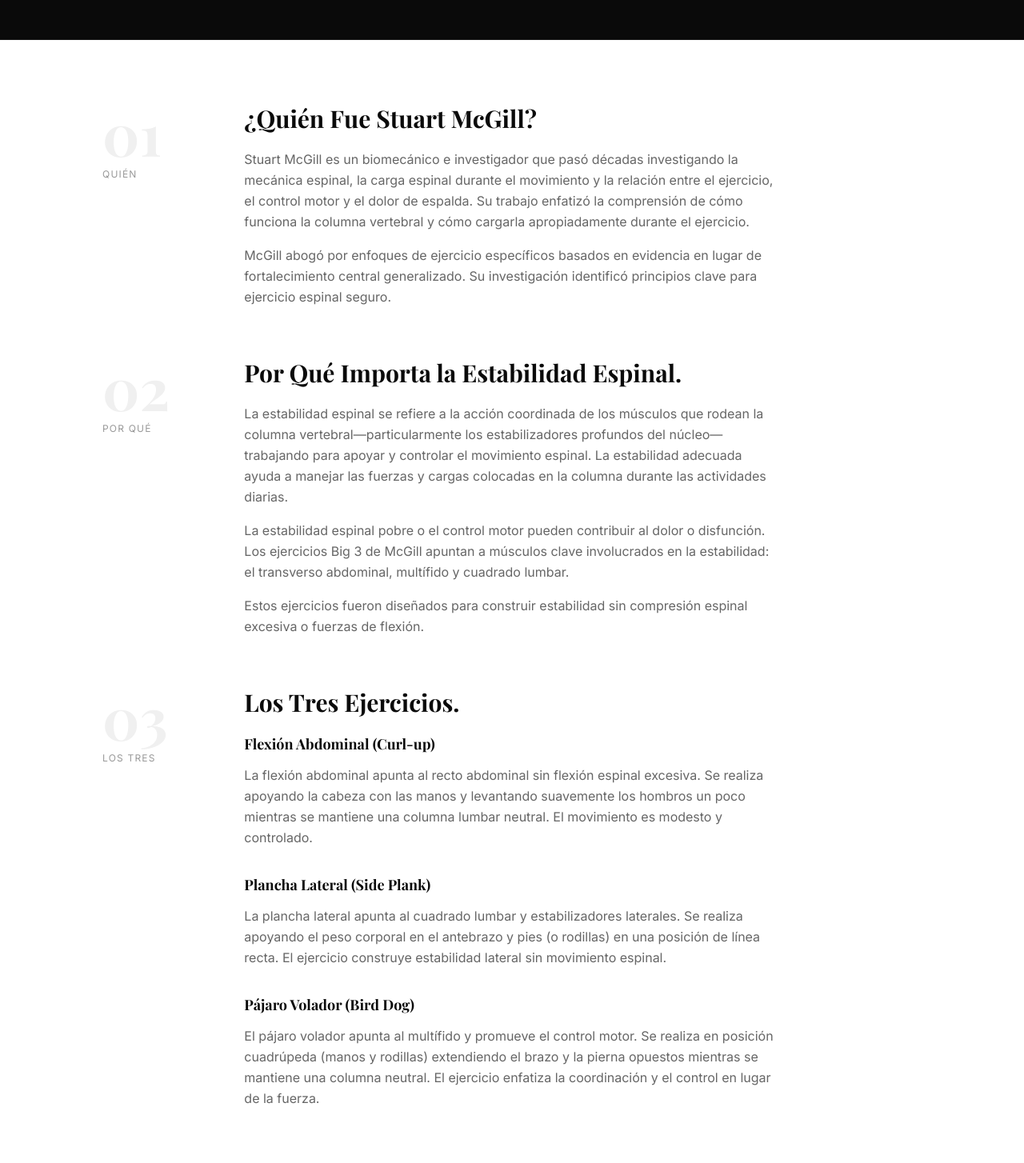
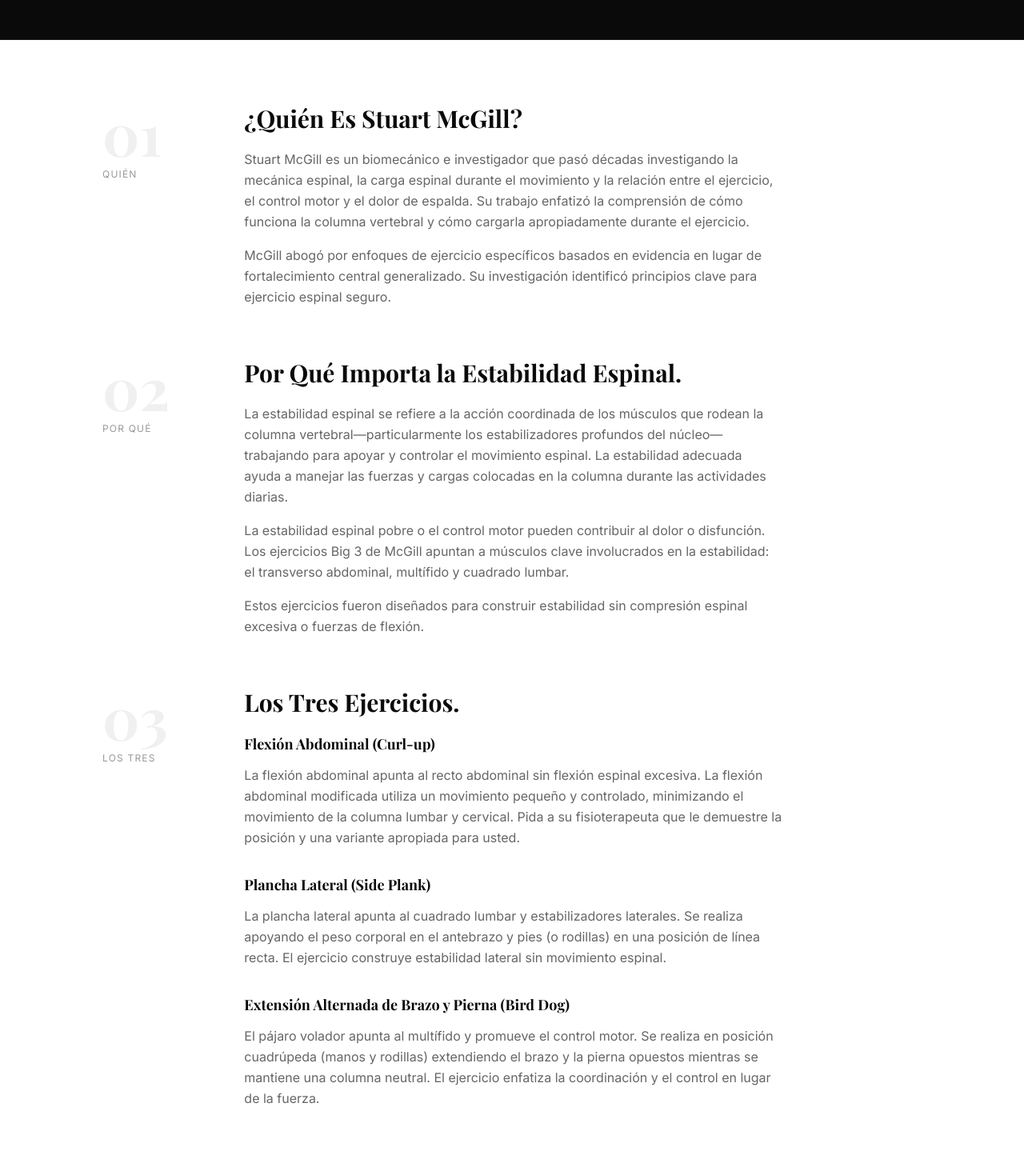
Before and after one commit to SimonDardashti/drdardashti-website, a Next.js app: page /es/ejercicios-mcgill-big-3 in a window 1280 px wide. Shown: the part 500-1954 px from the top of the page at 80% size. Built offline with nearby package versions, Linux system fonts and the light colour scheme; a web font is replaced by a local one.

Commit message:
Correct approved evergreen clinical consistency

```diff
--- a/app/es/ejercicios-mcgill-big-3/page.tsx
+++ b/app/es/ejercicios-mcgill-big-3/page.tsx
@@ -52,7 +52,7 @@ const faqSchema = {
   mainEntity: [
     {
       "@type": "Question",
-      name: "¿Quién fue Stuart McGill?",
+      name: "¿Quién es Stuart McGill?",
       acceptedAnswer: {
         "@type": "Answer",
         text: "Stuart McGill es un biomecánico e investigador que pasó décadas estudiando la mecánica espinal y las relaciones entre el ejercicio, la carga espinal y el dolor. Su investigación enfatizó la importancia de la estabilidad espinal y el control motor para manejar el dolor de espalda.",
@@ -159,7 +159,7 @@ export default function EjerciciosMcGillPage() {
             </div>
             <div className="md:col-span-10">
               <h2 className="text-2xl md:text-3xl font-bold text-[#0a0a0a] mb-5" style={{ fontFamily: "var(--font-playfair), Georgia, serif" }}>
-                ¿Quién Fue Stuart McGill?
+                ¿Quién Es Stuart McGill?
               </h2>
               <p className="text-[#666] text-base leading-relaxed mb-4 max-w-2xl">
                 Stuart McGill es un biomecánico e investigador que pasó décadas investigando la mecánica espinal, la carga espinal durante el movimiento y la relación entre el ejercicio, el control motor y el dolor de espalda. Su trabajo enfatizó la comprensión de cómo funciona la columna vertebral y cómo cargarla apropiadamente durante el ejercicio.
@@ -206,7 +206,7 @@ export default function EjerciciosMcGillPage() {
               <div className="mb-8">
                 <h3 className="text-lg font-bold text-[#0a0a0a] mb-3">Flexión Abdominal (Curl-up)</h3>
                 <p className="text-[#666] text-base leading-relaxed mb-3 max-w-2xl">
-                  La flexión abdominal apunta al recto abdominal sin flexión espinal excesiva. Se realiza apoyando la cabeza con las manos y levantando suavemente los hombros un poco mientras se mantiene una columna lumbar neutral. El movimiento es modesto y controlado.
+                  La flexión abdominal apunta al recto abdominal sin flexión espinal excesiva. La flexión abdominal modificada utiliza un movimiento pequeño y controlado, minimizando el movimiento de la columna lumbar y cervical. Pida a su fisioterapeuta que le demuestre la posición y una variante apropiada para usted.
                 </p>
               </div>
 
@@ -218,7 +218,7 @@ export default function EjerciciosMcGillPage() {
               </div>
 
               <div>
-                <h3 className="text-lg font-bold text-[#0a0a0a] mb-3">Pájaro Volador (Bird Dog)</h3>
+                <h3 className="text-lg font-bold text-[#0a0a0a] mb-3">Extensión Alternada de Brazo y Pierna (Bird Dog)</h3>
                 <p className="text-[#666] text-base leading-relaxed max-w-2xl">
                   El pájaro volador apunta al multífido y promueve el control motor. Se realiza en posición cuadrúpeda (manos y rodillas) extendiendo el brazo y la pierna opuestos mientras se mantiene una columna neutral. El ejercicio enfatiza la coordinación y el control en lugar de la fuerza.
                 </p>
```
